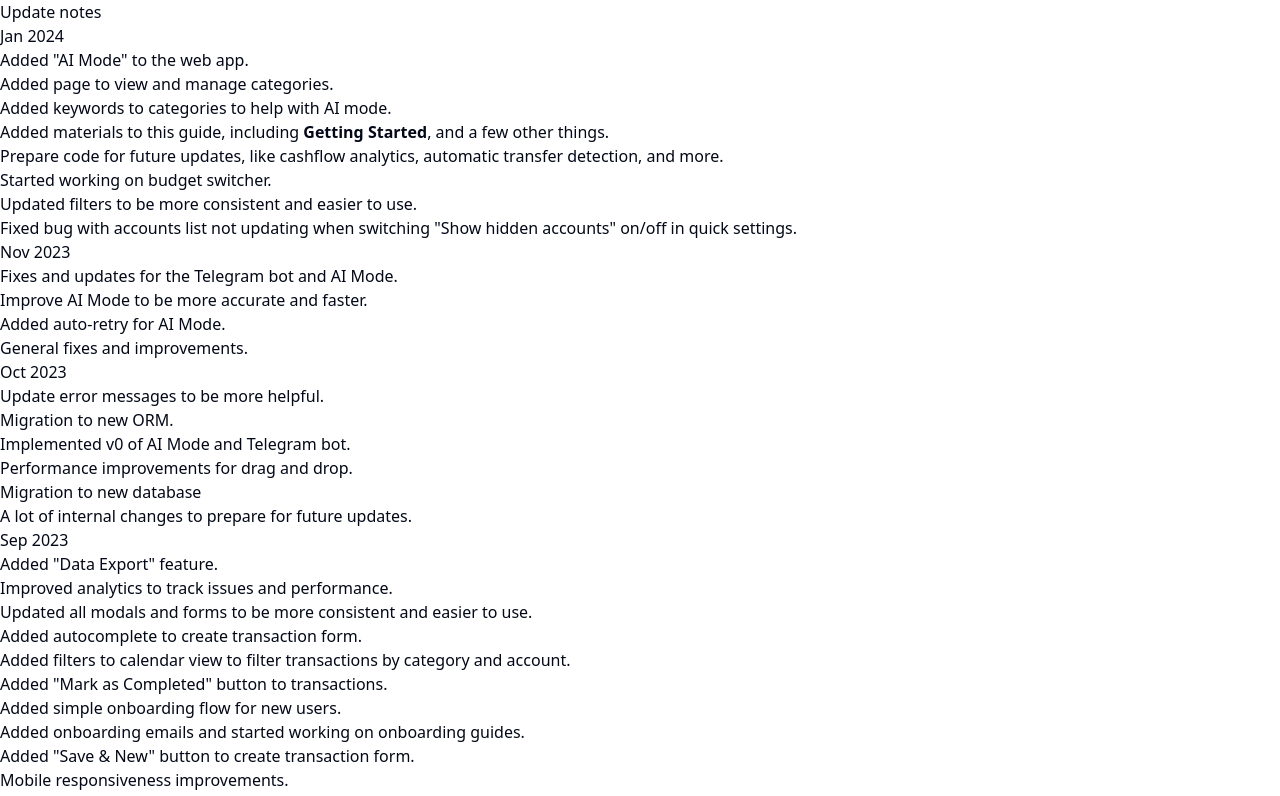
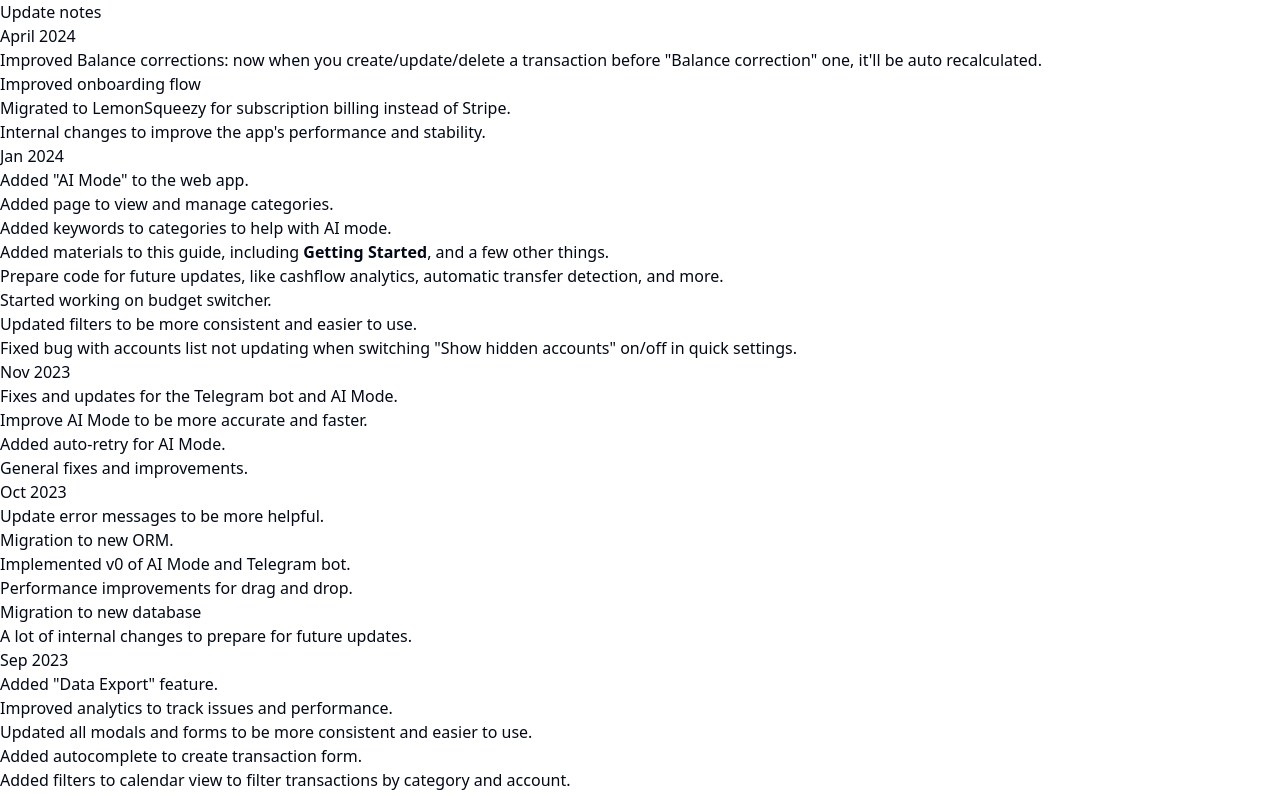
Before and after one commit to budget-vision/docs, a Next.js app: page /update-notes in a window 1280 px wide. Shown: the top 796 px of the page. Built offline with nearby package versions, Linux system fonts and the light colour scheme.

Commit message:
april changelog

```diff
--- a/pages/update-notes.mdx
+++ b/pages/update-notes.mdx
@@ -1,4 +1,11 @@
 # Update notes
+
+## April 2024
+
+- Improved Balance corrections: now when you create/update/delete a transaction before "Balance correction" one, it'll be auto recalculated.
+- Improved onboarding flow
+- Migrated to LemonSqueezy for subscription billing instead of Stripe.
+- Internal changes to improve the app's performance and stability.
 
 ## Jan 2024
 
```
